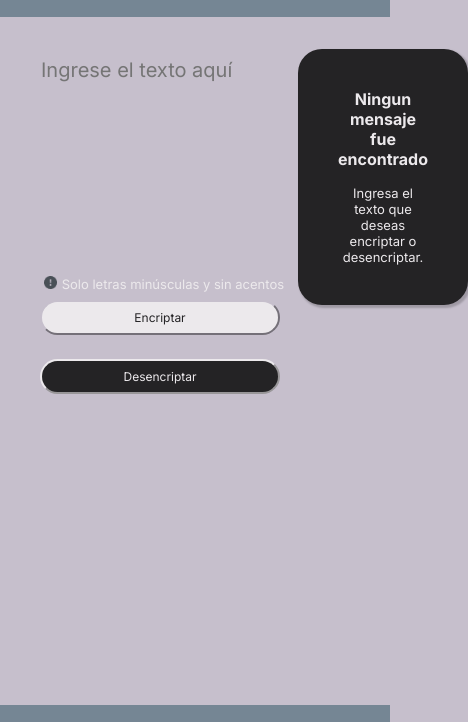
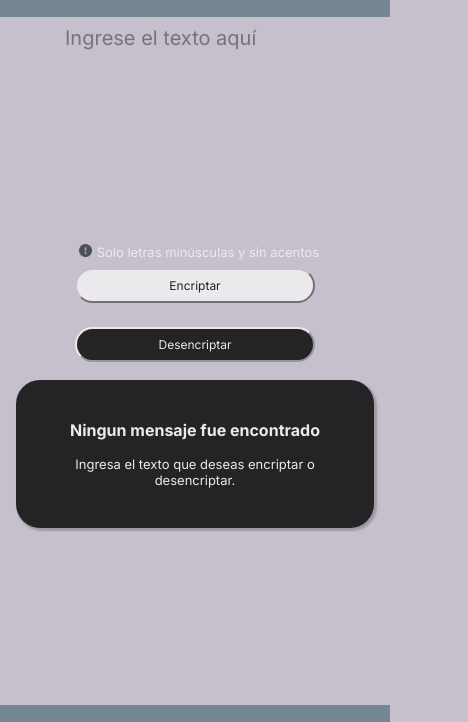
Before and after one commit to jose82460/Desafio-Encriptador-Texto, a plain HTML site: page index.html in a window 390 px wide. Shown: the part 67-789 px from the top of the page, 468 px wide, since content can reach past the window. Drawn offline with Linux system fonts and the light colour scheme; some packages are replaced by stand-ins of ours; a script that the page names is missing.

Commit message:
Update style.css

```diff
--- a/css/style.css
+++ b/css/style.css
@@ -185,15 +185,13 @@ body{
     position: absolute;
     bottom: 0;
 }
-
-@media (max-width: 1200px){
+@media screen and (max-width: 1200px) {
     .copiar__boton{
         width: auto;
     }
 }
 
-@media (max-width: 1024px){
-
+@media screen and (max-width: 1024px) {
     .encriptador{
         display: flex;
         flex-direction: column;
@@ -229,7 +227,18 @@ body{
         width: 100%;
     }
 }
-@media (max-width: 767px){
+@media screen and (max-width: 767px) {
+
+    .principal{
+        margin: auto 16px;
+        display: flex;
+        flex-direction: column;
+        justify-content: flex-start;
+        align-items: center;
+
+    }
+
+
     .header{
         height: 10dvh;
         justify-content: center;
@@ -266,11 +275,12 @@ body{
         display: flex;
         flex-direction: column;
         align-items: center;
-        justify-content: center;
+        justify-content: flex-start;
         width: auto;
         height: 10%;
         padding: 2rem;
         border-radius: 1.5rem;
+
     }
     .desencriptador__imagen{
         display: none;
```
